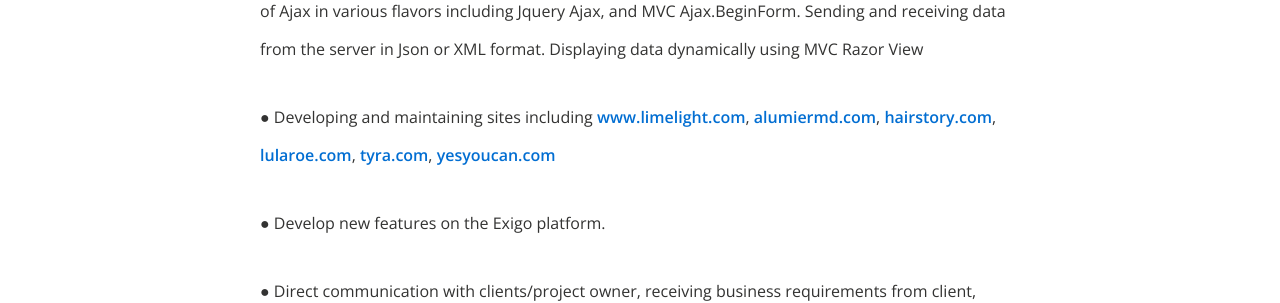
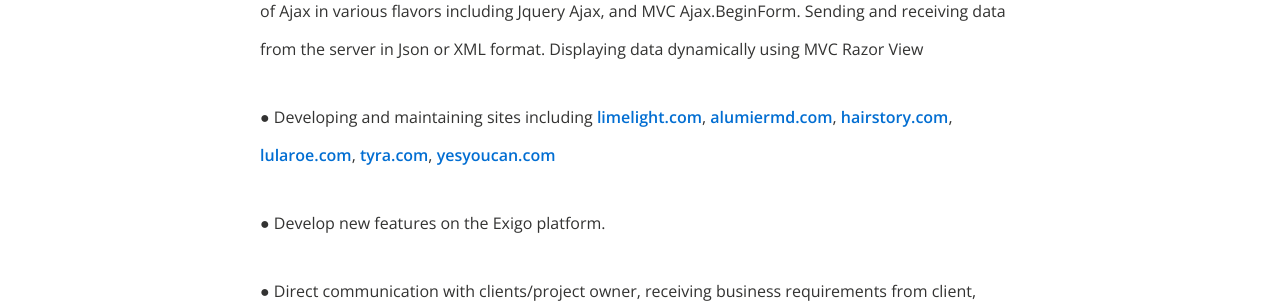
Before and after one commit to bolenton/bolenton.github.io, a Jekyll site: the page built from _posts/2015-01-01-Resume.md, in a window 1280 px wide and 900 px high, scrolled down 679 px. Shown: the part 154-457 px from the top of the window. Built offline with Jekyll 4.4.1, drawn with Linux system fonts in a browser that asks for light colours; nearby versions of some CDN libraries; our own code applies the rules of GitHub Pages for plain Markdown files; comment, search, counter and statistics services are not loaded.

Commit message:
Update 2015-01-01-Resume.md

```diff
--- a/_posts/2015-01-01-Resume.md
+++ b/_posts/2015-01-01-Resume.md
@@ -24,7 +24,7 @@
 data dynamically using MVC Razor View
 
 ● Developing and maintaining sites including
-[www.limelight.com](www.limelight.com), [alumiermd.com](https://www.alumiermd.com), [hairstory.com](https://www.hairstory.com), [lularoe.com](https://www.lularoe.com), [tyra.com](https://www.tyra.com), [yesyoucan.com](www.yesyoucan.com)
+[limelight.com](https://www.limelight.com), [alumiermd.com](https://www.alumiermd.com), [hairstory.com](https://www.hairstory.com), [lularoe.com](https://www.lularoe.com), [tyra.com](https://www.tyra.com), [yesyoucan.com](https://www.yesyoucan.com)
 
 ● Develop new features on the Exigo platform.
 
```
